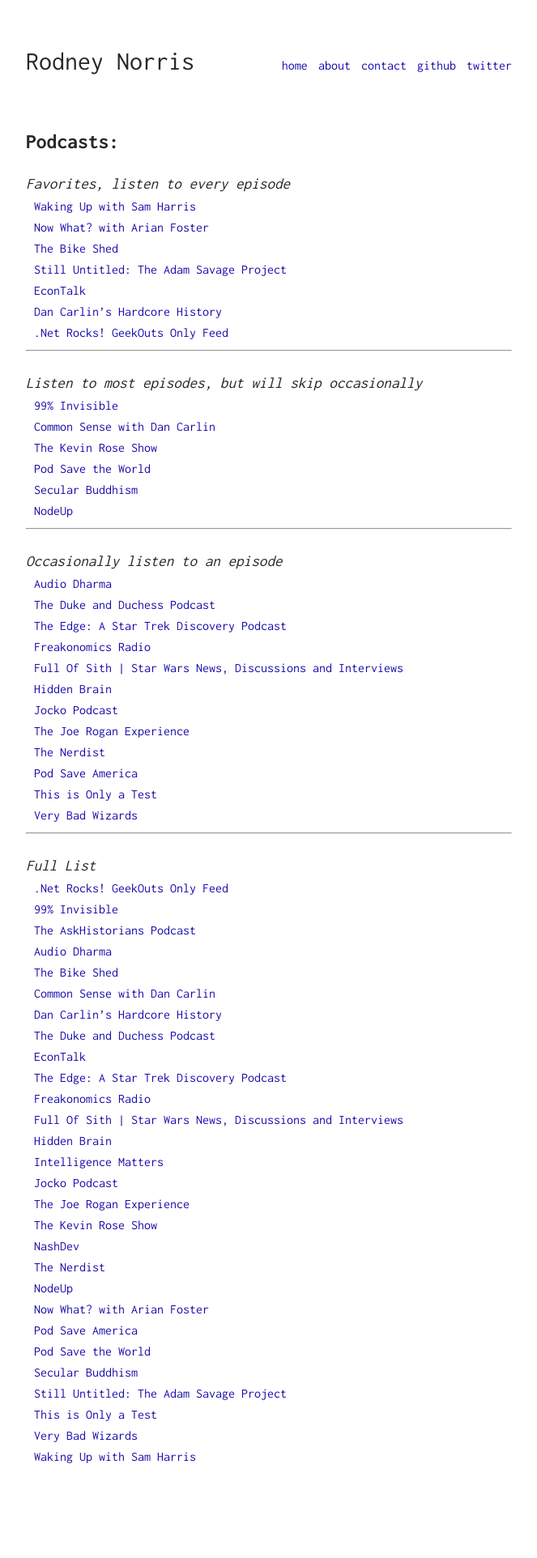
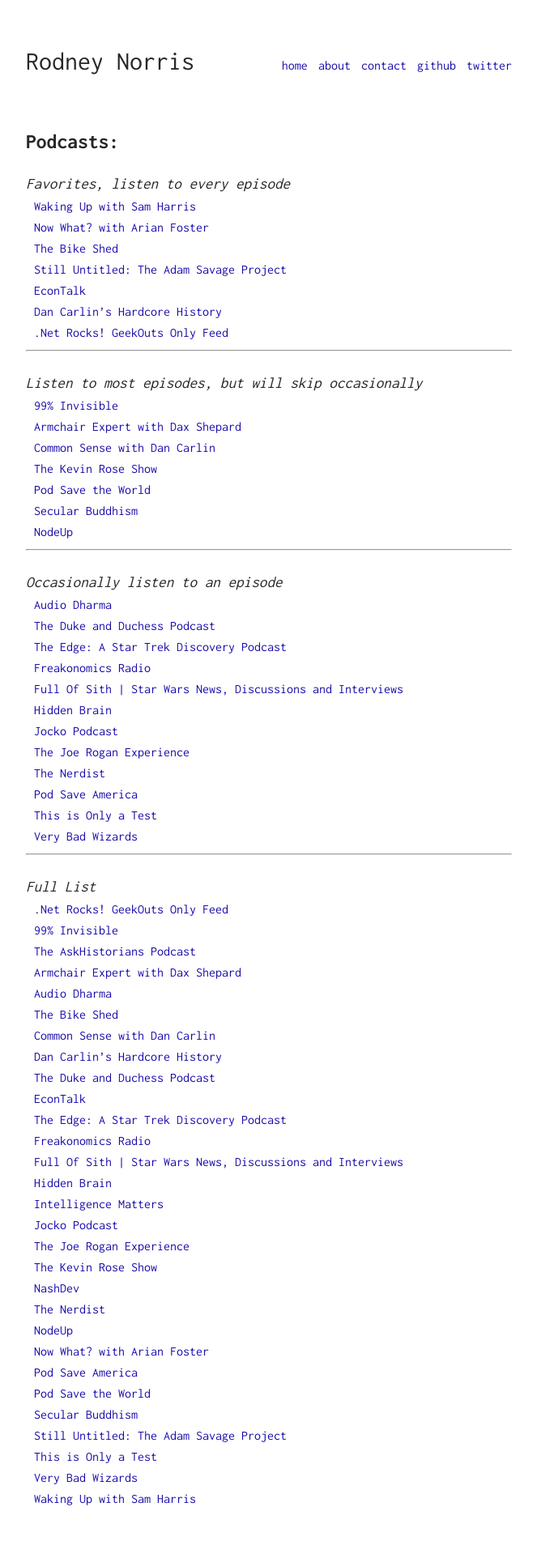
Before and after one commit to TattdCodeMonkey/TattdCodeMonkey.github.io, a Jekyll site: the page built from me/podcasts.md, in a window 1280 px wide. Shown: the whole page at 81% size, without its empty margins (308-971 px from the left). Built offline with Jekyll 4.4.1, drawn with Linux system fonts in a browser that asks for light colours; comment, search, counter and statistics services are not loaded; before the commit the page ends 1872 px from its top, so only the background shows below that.

Commit message:
Added armchair expert to podcasts list

```diff
--- a/me/podcasts.md
+++ b/me/podcasts.md
@@ -18,6 +18,7 @@
 # Listen to most episodes, but will skip occasionally
 
 - [99% Invisible](https://99percentinvisible.org/)
+- [Armchair Expert with Dax Shepard](https://armchairexpertpod.com/)
 - [Common Sense with Dan Carlin](http://www.dancarlin.com/common-sense-home-landing-page/)
 - [The Kevin Rose Show](https://www.kevinrose.com/)
 - [Pod Save the World](https://crooked.com/podcast-series/pod-save-the-world/)
@@ -49,6 +50,7 @@
 - [.Net Rocks!](https://www.dotnetrocks.com/) [GeekOuts Only Feed](http://www.pwop.com/feed.aspx?show=dotnetrocks&filetype=master&tags=Geek%20Out)
 - [99% Invisible](https://99percentinvisible.org/)
 - [The AskHistorians Podcast](https://askhistorians.libsyn.com/)
+- [Armchair Expert with Dax Shepard](https://armchairexpertpod.com/)
 - [Audio Dharma](http://www.audiodharma.org/)
 - [The Bike Shed](http://bikeshed.fm/)
 - [Common Sense with Dan Carlin](http://www.dancarlin.com/common-sense-home-landing-page/)
```
